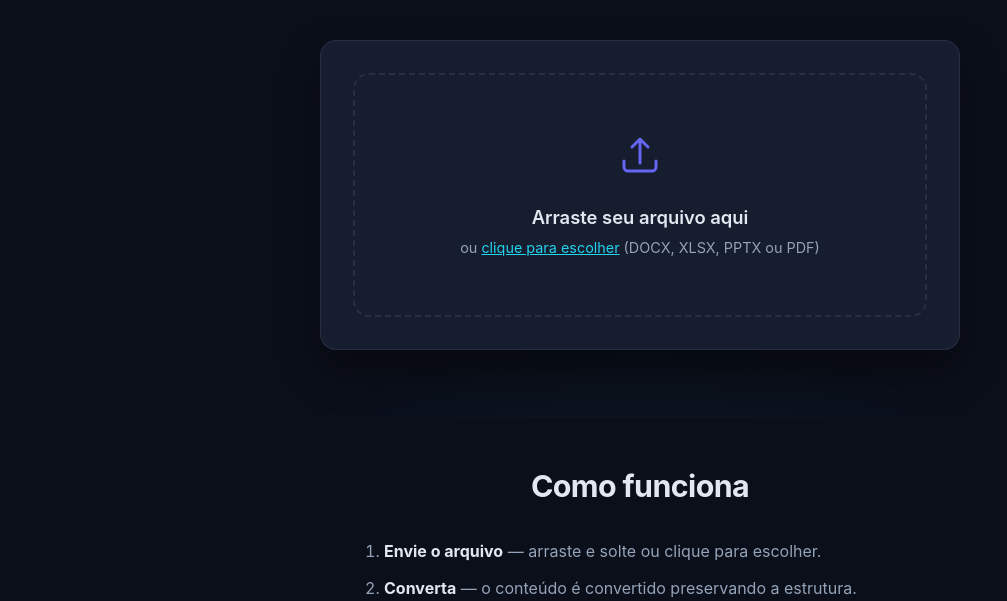
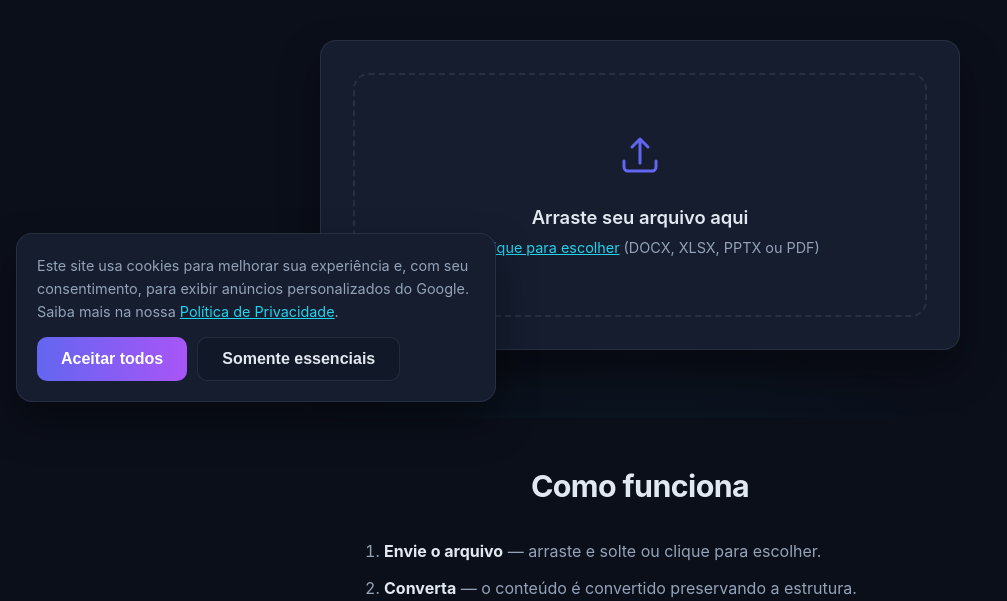
Before and after one commit to imlumachado/markdown-converter, a FastAPI app: page / in a window 1280 px wide. Shown: the part 382-983 px from the top of the page, without its empty margins (0-1007 px from the left). Run offline with FastAPI, Linux system fonts and the light colour scheme; some libraries are stand-ins or nearby versions.

Commit message:
feat: Fase 6 - monetizacao AdSense (paginas legais, banner de cookies, ads.txt e injecao de anuncios)

```diff
--- a/app/config.py
+++ b/app/config.py
@@ -5,3 +5,7 @@ import os
 BASE_URL: str = os.getenv("BASE_URL", "http://localhost:8000").rstrip("/")
 GA_ID: str = os.getenv("GA_ID", "")
 PORT: int = int(os.getenv("PORT", "8000"))
+ADSENSE_ENABLED: bool = os.getenv("ADSENSE_ENABLED", "false").strip().lower() in ("1", "true", "yes", "on")
+ADSENSE_CLIENT: str = os.getenv("ADSENSE_CLIENT", "").strip()
+ADSENSE_SLOT: str = os.getenv("ADSENSE_SLOT", "").strip()
+ADSENSE_SLOT_RESPONSIVE: str = os.getenv("ADSENSE_SLOT_RESPONSIVE", "").strip()
--- a/app/main.py
+++ b/app/main.py
@@ -6,10 +6,11 @@ from fastapi.staticfiles import StaticFiles
 from fastapi.templating import Jinja2Templates
 
 from app.api import download, upload
-from app.config import BASE_URL, GA_ID
+from app.config import ADSENSE_CLIENT, ADSENSE_ENABLED, ADSENSE_SLOT, BASE_URL, GA_ID
 from app.middleware import RateLimitMiddleware
 from app.seo import ROBOTS_TXT, build_sitemap
 from app.services.blog import get_article, load_articles
+from app.services.legal import CONTACT_CONTENT, CONTACT_DESCRIPTION, CONTACT_TITLE, PRIVACY_CONTENT, PRIVACY_DESCRIPTION, PRIVACY_TITLE, TERMS_CONTENT, TERMS_DESCRIPTION, TERMS_TITLE
 
 app = FastAPI(
     title="Markdown Converter",
@@ -31,7 +32,13 @@ async def index(request: Request):
     return templates.TemplateResponse(
         request=request,
         name="index.html",
-        context={"ga_id": GA_ID, "base_url": BASE_URL},
+        context={
+            "ga_id": GA_ID,
+            "base_url": BASE_URL,
+            "adsense_enabled": ADSENSE_ENABLED,
+            "adsense_client": ADSENSE_CLIENT,
+            "adsense_slot": ADSENSE_SLOT,
+        },
     )
 
 
@@ -56,9 +63,47 @@ async def blog_article(request: Request, slug: str):
     )
 
 
+def _page(request: Request, title: str, description: str, content: str, url: str):
+    return templates.TemplateResponse(
+        request=request,
+        name="page.html",
+        context={
+            "ga_id": GA_ID,
+            "base_url": BASE_URL,
+            "page_title": title,
+            "page_description": description,
+            "page_url": url,
+            "content": content,
+        },
+    )
+
+
+@app.get("/privacy", response_class=HTMLResponse)
+async def privacy(request: Request):
+    return _page(request, PRIVACY_TITLE, PRIVACY_DESCRIPTION, PRIVACY_CONTENT, "/privacy")
+
+
+@app.get("/terms", response_class=HTMLResponse)
+async def terms(request: Request):
+    return _page(request, TERMS_TITLE, TERMS_DESCRIPTION, TERMS_CONTENT, "/terms")
+
+
+@app.get("/contact", response_class=HTMLResponse)
+async def contact(request: Request):
+    return _page(request, CONTACT_TITLE, CONTACT_DESCRIPTION, CONTACT_CONTENT, "/contact")
+
+
 @app.get("/robots.txt", response_class=PlainTextResponse, include_in_schema=False)
 async def robots():
     return PlainTextResponse(ROBOTS_TXT.format(sitemap_url=f"{BASE_URL}/sitemap.xml"))
+
+
+@app.get("/ads.txt", response_class=PlainTextResponse, include_in_schema=False)
+async def ads():
+    if not ADSENSE_CLIENT:
+        return PlainTextResponse("# AdSense não configurado. Defina ADSENSE_CLIENT no ambiente.\n")
+    publisher = ADSENSE_CLIENT.replace("ca-", "pub-") if not ADSENSE_CLIENT.startswith("pub-") else ADSENSE_CLIENT
+    return PlainTextResponse(f"google.com, {publisher}, DIRECT, f08c47fec0942fa0\n")
 
 
 @app.get("/sitemap.xml", response_class=Response, include_in_schema=False)
--- /dev/null
+++ b/app/services/legal.py
@@ -0,0 +1,83 @@
+from __future__ import annotations
+
+PRIVACY_TITLE = "Política de Privacidade"
+PRIVACY_DESCRIPTION = "Saiba como o Markdown Converter coleta, usa e protege seus dados, cookies e arquivos enviados."
+PRIVACY_CONTENT = """\
+<p>Esta Política de Privacidade descreve como o Markdown Converter coleta, usa
+e protege as informações dos visitantes e usuários.</p>
+
+<h2>Arquivos enviados</h2>
+<p>Os arquivos enviados para conversão são processados temporariamente e
+excluídos automaticamente logo após o download ou após um curto período de
+inatividade. Nenhum documento enviado é armazenado permanentemente nem
+compartilhado com terceiros.</p>
+
+<h2>Dados de navegação</h2>
+<p>Utilizamos o Google Analytics para entender o comportamento dos visitantes
+(páginas acessadas, origem do tráfego, dispositivo). Esses dados são anônimos
+e agregados. O Google Analytics pode usar cookies.</p>
+
+<h2>Cookies e anúncios</h2>
+<p>Quando os anúncios do Google AdSense estão habilitados, o Google pode usar
+cookies para exibir anúncios personalizados com base na sua navegação. Você
+pode gerenciar as preferências de anúncios em
+<a href="https://adssettings.google.com" rel="noopener nofollow">Google Ads Settings</a>.</p>
+<p>Respeitamos sua privacidade: anúncios personalizados só são exibidos se você
+aceitar o uso de cookies por meio do nosso banner de consentimento.</p>
+
+<h2>Seus direitos</h2>
+<p>Você pode solicitar acesso, correção ou exclusão dos seus dados a qualquer
+momento pela página de <a href="/contact">contato</a>.</p>
+
+<h2>Contato</h2>
+<p>Dúvidas sobre esta política: <a href="/contact">fale conosco</a>.</p>
+"""
+
+TERMS_TITLE = "Termos de Uso"
+TERMS_DESCRIPTION = "Condições de uso do Markdown Converter: conversão gratuita, limites de arquivo e responsabilidades."
+TERMS_CONTENT = """\
+<p>Ao usar o Markdown Converter, você concorda com estes Termos de Uso.</p>
+
+<h2>Uso do serviço</h2>
+<p>O serviço é gratuito para conversão de arquivos nos formatos DOCX, XLSX,
+PPTX e PDF para Markdown. O uso deve ser lícito e não pode violar direitos de
+terceiros.</p>
+
+<h2>Limites</h2>
+<p>O tamanho máximo por arquivo é de 25 MB. O uso automatizado em volume
+(abuso, scraping) pode ser bloqueado para garantir o funcionamento para todos.</p>
+
+<h2>Responsabilidade</h2>
+<p>O conteúdo dos arquivos convertidos é de responsabilidade do usuário. Não
+nos responsabilizamos por perdas decorrentes do uso do serviço.</p>
+
+<h2>Disponibilidade</h2>
+<p>O serviço pode ficar temporariamente indisponível para manutenção. Não
+garantimos disponibilidade ininterrupta.</p>
+
+<h2>Alterações</h2>
+<p>Estes termos podem ser atualizados. O uso contínuo do serviço após mudanças
+implica aceitação dos novos termos.</p>
+
+<h2>Contato</h2>
+<p>Dúvidas sobre estes termos: <a href="/contact">fale conosco</a>.</p>
+"""
+
+CONTACT_TITLE = "Contato"
+CONTACT_DESCRIPTION = "Fale com a equipe do Markdown Converter: dúvidas, sugestões e solicitações de dados."
+CONTACT_CONTENT = """\
+<p>Tem dúvidas, sugestões ou precisa de ajuda? Envie uma mensagem.</p>
+
+<p><strong>E-mail:</strong> contato@markdownconverter.com</p>
+
+<p>Responderemos o mais rápido possível, normalmente em até 2 dias úteis.</p>
+
+<h2>O que incluir no e-mail</h2>
+<ul>
+  <li>O formato do arquivo com o qual teve dificuldade (DOCX, XLSX, PPTX, PDF).</li>
+  <li>Uma descrição clara do problema ou sugestão.</li>
+  <li>Se aplicável, se o arquivo era digitalizado (o que ativa o OCR).</li>
+</ul>
+
+<p>Para solicitações de dados pessoais, mencione "Privacidade" no assunto.</p>
+"""
--- a/app/templates/index.html
+++ b/app/templates/index.html
@@ -194,5 +194,31 @@
       </nav>
     </div>
   </footer>
+
+  {% if adsense_enabled %}
+  <div class="ad-slot" id="ad-slot" data-client="{{ adsense_client }}" data-slot="{{ adsense_slot }}" hidden>
+    <ins class="adsbygoogle"
+      style="display:block"
+      data-ad-client="{{ adsense_client }}"
+      data-ad-slot="{{ adsense_slot }}"
+      data-ad-format="auto"
+      data-full-width-responsive="true"></ins>
+  </div>
+  {% endif %}
+
+  <div class="cookie-banner" id="cookie-banner" role="dialog" aria-label="Consentimento de cookies">
+    <p>Este site usa cookies para melhorar sua experiência e, com seu consentimento,
+      para exibir anúncios personalizados do Google. Saiba mais na nossa
+      <a href="/privacy">Política de Privacidade</a>.</p>
+    <div class="cookie-actions">
+      <button class="btn btn-primary" id="cookie-accept" type="button">Aceitar todos</button>
+      <button class="btn btn-secondary" id="cookie-decline" type="button">Somente essenciais</button>
+    </div>
+  </div>
+
+  <script src="/static/js/cookies.js" defer></script>
+  {% if adsense_enabled %}
+  <script src="/static/js/ads.js" defer></script>
+  {% endif %}
 </body>
 </html>
--- a/static/css/style.css
+++ b/static/css/style.css
@@ -462,6 +462,62 @@ body::before {
   background: var(--muted);
 }
 
+/* Cookie banner */
+.cookie-banner {
+  position: fixed;
+  left: 16px;
+  right: 16px;
+  bottom: 16px;
+  z-index: 100;
+  max-width: 480px;
+  margin: 0 auto;
+  background: var(--card);
+  border: 1px solid var(--card-border);
+  border-radius: var(--radius);
+  box-shadow: var(--shadow);
+  padding: 20px;
+  display: none;
+  gap: 14px;
+  flex-direction: column;
+}
+
+.cookie-banner.visible {
+  display: flex;
+}
+
+.cookie-banner p {
+  font-size: 0.9rem;
+  color: var(--muted);
+}
+
+.cookie-banner a {
+  color: var(--accent);
+}
+
+.cookie-actions {
+  display: flex;
+  gap: 10px;
+  flex-wrap: wrap;
+}
+
+/* Ad placeholder */
+.ad-slot {
+  margin: 24px auto;
+  max-width: 720px;
+  min-height: 90px;
+  display: flex;
+  align-items: center;
+  justify-content: center;
+}
+
+@media (min-width: 641px) {
+  .cookie-banner {
+    left: 16px;
+    right: auto;
+    margin: 0;
+  }
+}
+
 @media (max-width: 640px) {
   .main-nav { display: none; }
   .tool-card { padding: 20px; }
```
Also changed, not shown: app/templates/page.html (added, +61 -0 lines), docs/ETAPAS.md (+11 -1 lines), static/js/ads.js (added, +41 -0 lines), static/js/cookies.js (added, +49 -0 lines), tests/test_api.py (+32 -0 lines), README.md, 1 other file.
